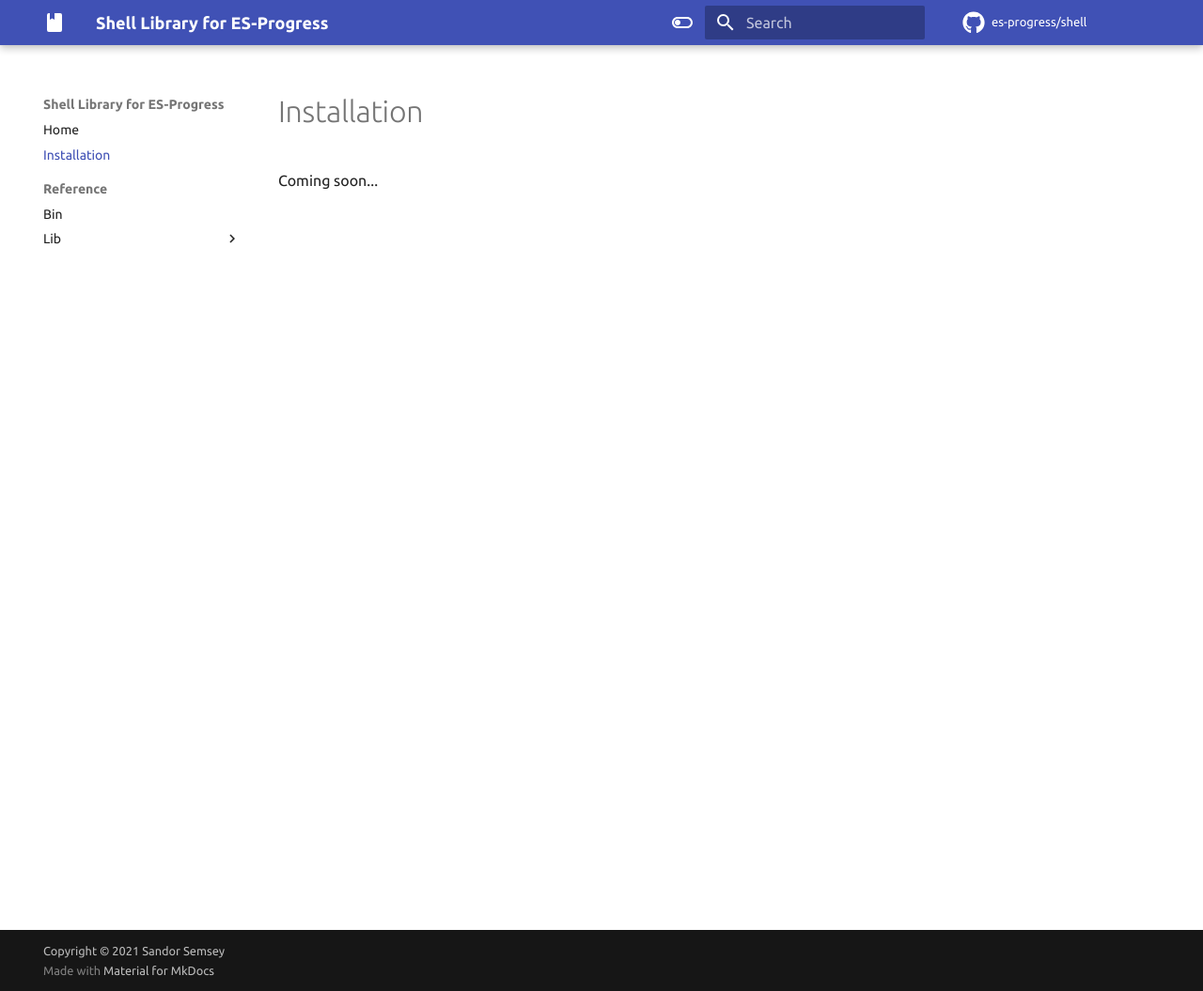
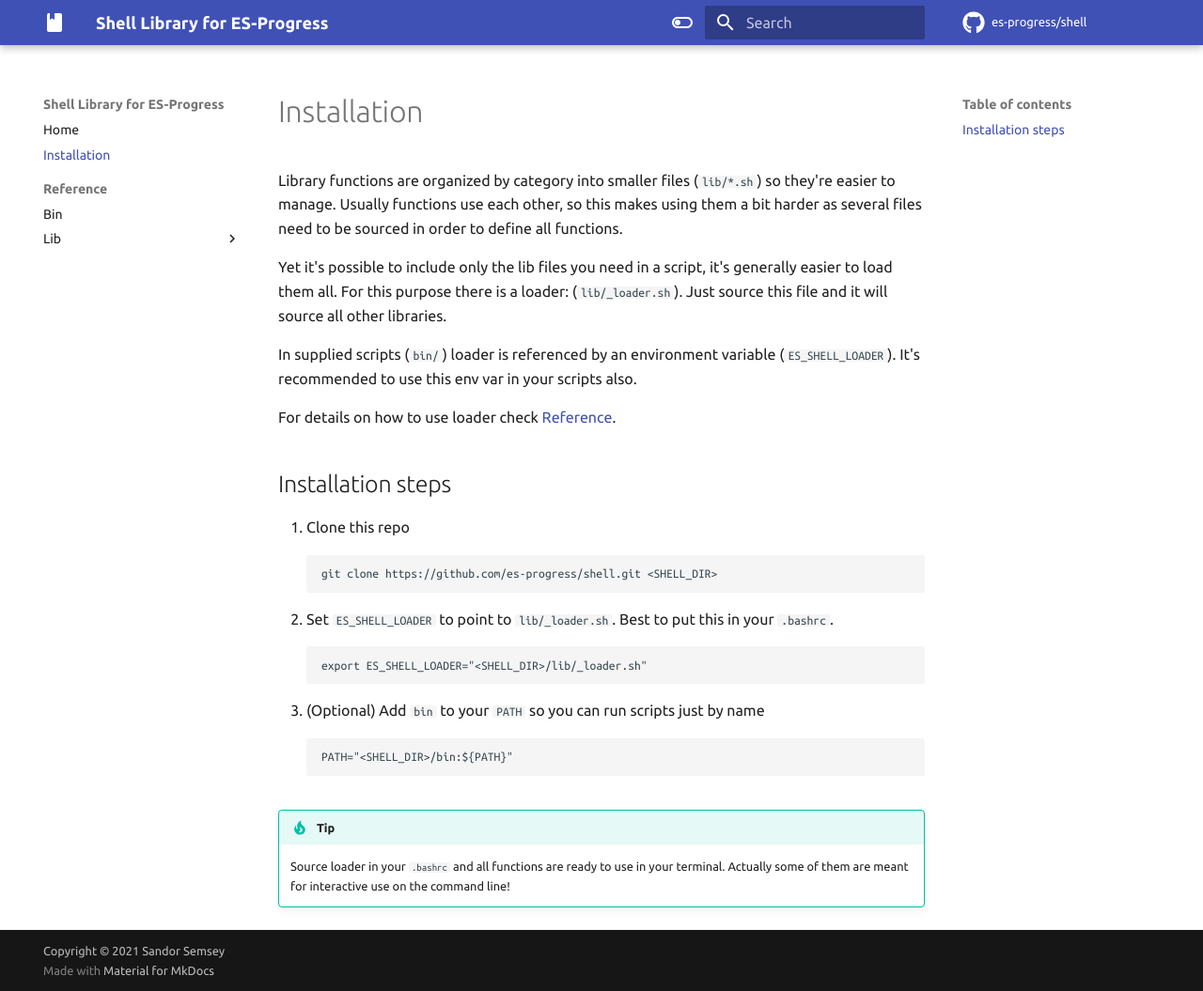
Before and after one commit to es-progress/shell, an MkDocs documentation site: the page built from docs/install.md, in a window 1280 px wide and 1055 px high. Shown: the whole window at 94% size. Built offline with MkDocs 1.6.1 and Material for MkDocs 9.7.7, drawn with Linux system fonts in a browser that asks for light colours; comment, search, counter and statistics services are not loaded.

Commit message:
docs/install

````diff
--- a/docs/install.md
+++ b/docs/install.md
@@ -1,3 +1,32 @@
 # Installation
 
-Coming soon...
+Library functions are organized by category into smaller files (`lib/*.sh`) so they're easier to manage.
+Usually functions use each other, so this makes using them a bit harder as several files need to be sourced in order to define all functions.
+
+Yet it's possible to include only the lib files you need in a script, it's generally easier to load them all.
+For this purpose there is a loader: (`lib/_loader.sh`). Just source this file and it will source all other libraries.
+
+In supplied scripts (`bin/`) loader is referenced by an environment variable (`ES_SHELL_LOADER`).
+It's recommended to use this env var in your scripts also.
+
+For details on how to use loader check [Reference](lib/_loader.md).
+
+## Installation steps
+
+1. Clone this repo
+    ```
+    git clone https://github.com/es-progress/shell.git <SHELL_DIR>
+    ```
+1. Set `ES_SHELL_LOADER` to point to `lib/_loader.sh`. Best to put this in your `.bashrc`.
+    ```
+    export ES_SHELL_LOADER="<SHELL_DIR>/lib/_loader.sh"
+    ```
+1. (Optional) Add `bin` to your `PATH` so you can run scripts just by name
+    ```
+    PATH="<SHELL_DIR>/bin:${PATH}"
+    ```
+
+!!! tip
+
+    Source loader in your `.bashrc` and all functions are ready to use in your terminal.
+    Actually some of them are meant for interactive use on the command line!
````
